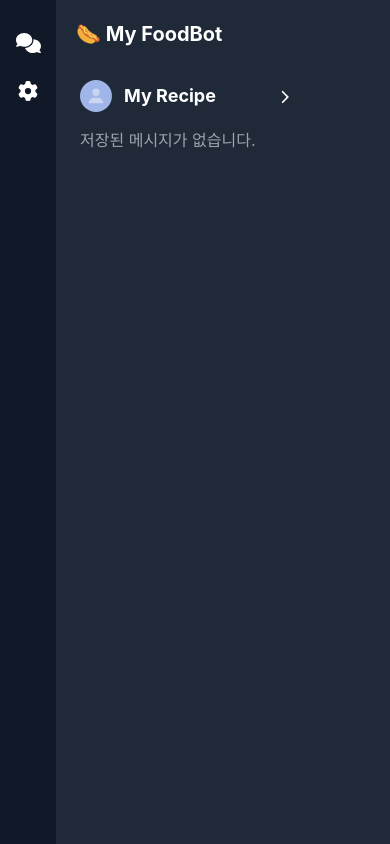
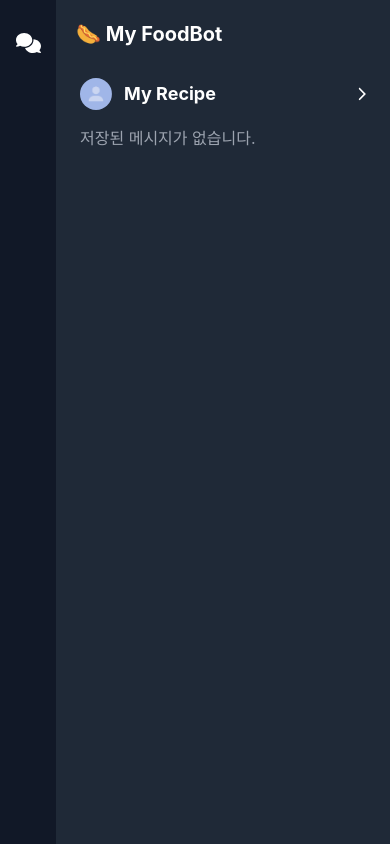
Before and after one commit to jhkimon/food-bot, a React (Create React App) app in the folder foodapp/: page /my-recipe in a window 390 px wide. Built offline with nearby package versions, Linux system fonts and the light colour scheme.

Commit message:
responsive css

```diff
--- a/foodapp/src/App.jsx
+++ b/foodapp/src/App.jsx
@@ -1,7 +1,6 @@
 import React from 'react';
 import { BrowserRouter as Router, Route, Routes } from 'react-router-dom';
 import Main from './pages/Main';
-import Settings from './pages/Settings';
 import ChatPage from './pages/ChatPage';
 import MyRecipe from './pages/MyRecipe';
 
@@ -11,7 +10,6 @@ const App = () => {
             <Routes>
                 <Route path="/" element={<Main />} />
                 <Route path="/chat/:category" element={<ChatPage />} />
-                <Route path="/settings" element={<Settings />} />
                 <Route path="/my-recipe" element={<MyRecipe />} />
             </Routes>
         </Router>
--- a/foodapp/src/api/Food/categories.json
+++ b/foodapp/src/api/Food/categories.json
@@ -64,7 +64,7 @@
             "idCategory": "11",
             "strCategory": "Vegan",
             "strCategoryThumb": "https://www.themealdb.com/images/category/vegan.png",
-            "strCategoryDescription": "채소를 활용한 요리가 필요하다면 저에게 물어봐주세요."
+            "strCategoryDescription": "채소를 활용한 요리에 대해 물어봐주세요."
         },
         {
             "idCategory": "12",
--- a/foodapp/src/components/ChatPage/ChatHeader.jsx
+++ b/foodapp/src/components/ChatPage/ChatHeader.jsx
@@ -1,8 +1,21 @@
 import React from 'react';
+import { FontAwesomeIcon } from '@fortawesome/react-fontawesome';
+import { faChevronCircleLeft } from '@fortawesome/free-solid-svg-icons';
+import { useNavigate } from 'react-router-dom';
 
 const ChatHeader = ({ currentCategory }) => {
+    const navigate = useNavigate();
+    const handleHomeClick = () => {
+        navigate('/');
+    };
+
     return (
         <div className="flex items-center p-2 border-b border-gray-700">
+            <FontAwesomeIcon
+                icon={faChevronCircleLeft}
+                className="text-xl cursor-pointer block sm:hidden ml-1 mr-3"
+                onClick={handleHomeClick}
+            />
             <img
                 src={currentCategory.strCategoryThumb}
                 alt={currentCategory.strCategory}
@@ -10,7 +23,7 @@ const ChatHeader = ({ currentCategory }) => {
             />
             <div className="flex flex-col ml-2">
                 <h2 className="text-lg font-bold">{currentCategory.strCategory}</h2>
-                <p className="text-cente text-xs">{currentCategory.strCategoryDescription}</p>
+                <p className="text-center text-xs">{currentCategory.strCategoryDescription}</p>
             </div>
         </div>
     );
--- a/foodapp/src/components/ChatPage/QuickMenu.jsx
+++ b/foodapp/src/components/ChatPage/QuickMenu.jsx
@@ -8,7 +8,7 @@ const QuickMenu = ({ meals, handleQuickMenuClick }) => {
                 {meals.map((meal, index) => (
                     <button
                         key={index}
-                        className="bg-gray-700 text-white text-xs px-4 py-2 rounded mb-2"
+                        className="bg-gray-700 text-white text-xs px-4 py-2 rounded mb-2 w-full sm:w-auto"
                         onClick={() => handleQuickMenuClick(meal)}
                         style={{ minWidth: '150px', maxWidth: '300px' }}
                     >
--- a/foodapp/src/components/Main/Header.jsx
+++ b/foodapp/src/components/Main/Header.jsx
@@ -2,7 +2,7 @@ import React from 'react';
 
 const Header = () => {
     return (
-        <div className="flex items-center justify-between mb-1 bg-gray-800 p-3 sticky top-0 z-10">
+        <div className="flex items-center justify-between mb-0.5 bg-gray-800 p-3 sticky top-0 z-10">
             <h1 className="text-xl font-bold">🌭 My FoodBot</h1>
         </div>
     );
--- a/foodapp/src/components/Main/SideBar.jsx
+++ b/foodapp/src/components/Main/SideBar.jsx
@@ -10,19 +10,10 @@ const SideBar = () => {
         navigate('/');
     };
 
-    const handleSettingsClick = () => {
-        navigate('/settings');
-    };
-
     return (
         <div className="flex flex-col items-center w-14 bg-gray-900 py-2">
             <div className="m-6">
                 <FontAwesomeIcon icon={faComments} className="text-xl cursor-pointer" onClick={handleUserClick} />
-            </div>
-            <div className="flex-1">
-                <button className="w-full focus:outline-none" onClick={handleSettingsClick}>
-                    <FontAwesomeIcon icon={faCog} className="text-xl" />
-                </button>
             </div>
         </div>
     );
--- a/foodapp/src/components/Main/UserProfile.jsx
+++ b/foodapp/src/components/Main/UserProfile.jsx
@@ -6,8 +6,8 @@ const UserProfile = ({ handleMyClick }) => {
     return (
         <div className="flex items-center mb-4 cursor-pointer" onClick={handleMyClick}>
             <img src="images/profile.png" className="w-8 h-8 rounded-3xl" alt="User Profile" />
-            <span className="ml-3 text-lg font-bold">My Recipe</span>
-            <FontAwesomeIcon icon={faChevronRight} className="ml-16 mt-0.5 text-sm" />
+            <span className="ml-3 text-lg font-bold flex-grow">My Recipe</span>
+            <FontAwesomeIcon icon={faChevronRight} className="text-sm" />
         </div>
     );
 };
--- a/foodapp/src/pages/Settings.jsx
+++ /dev/null
@@ -1,18 +0,0 @@
-import React, { useState, useEffect } from 'react';
-import SideBar from '../components/Main/SideBar';
-import Header from '../components/Main/Header';
-import UserProfile from '../components/Main/UserProfile';
-import { useNavigate } from 'react-router-dom';
-
-const Settings = () => {
-    return (
-        <div className="flex h-screen bg-gray-800 text-white">
-            <SideBar />
-            <div className="flex flex-col flex-1 m-2">
-                <Header />
-            </div>
-        </div>
-    );
-};
-
-export default Settings;
```
